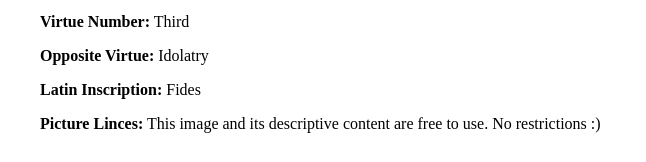
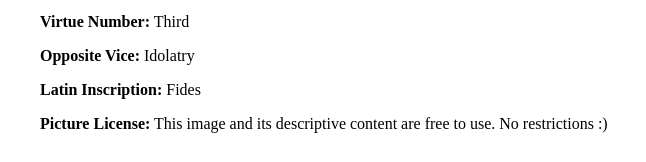
Before and after one commit to samanthabroking/vicesandvirtuesofgiotto, a plain HTML site: page Open/Faith.html in a window 1280 px wide. Shown: the part 962-1124 px from the top of the page, 0-646 px from the left. Drawn offline with Linux system fonts and the light colour scheme; a script that the page names is missing.

Commit message:
Update Faith.html

```diff
--- a/Open/Faith.html
+++ b/Open/Faith.html
@@ -32,9 +32,9 @@
         <p><strong>Medium:</strong> Fresco</p>
         <p><strong>Dimension:</strong>120x55cm  (47,2x21,6in)</p>
         <p><strong>Virtue Number:</strong> Third </p>
-        <p><strong>Opposite Virtue:</strong> Idolatry </p>
+        <p><strong>Opposite Vice:</strong> Idolatry </p>
         <p><strong>Latin Inscription:</strong> Fides </p>
-        <p><strong>Picture Linces:</strong> This image and its descriptive content are free to use. No restrictions :)  </p>
+        <p><strong>Picture License:</strong> This image and its descriptive content are free to use. No restrictions :)  </p>
 
       </div>
   </body>
```
